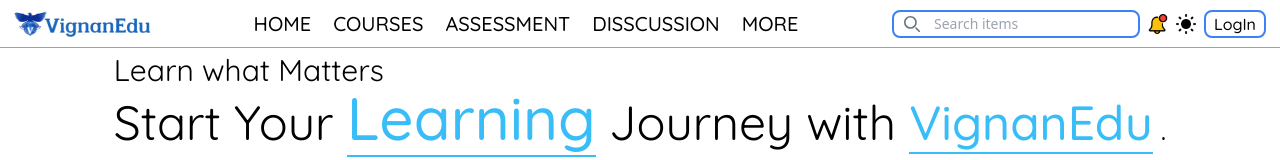
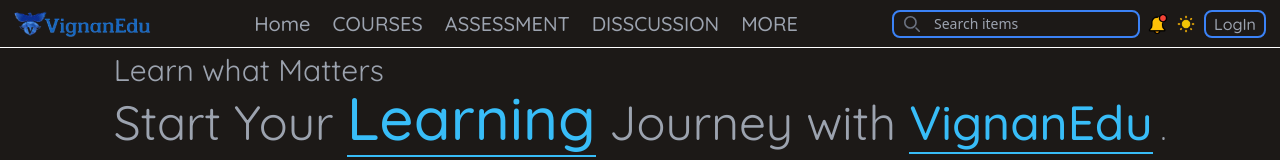
Before and after one commit to 221fa04732/VignanEdu, a React (Vite) app in the folder frontend/: page /HomePage in a window 1280 px wide. Shown: the top 160 px of the page. Built offline with nearby package versions, Linux system fonts and the light colour scheme.

Commit message:
client side rendering completed

```diff
--- a/frontend/src/Atoms/HeaderButtonPathAtom.jsx
+++ /dev/null
@@ -1,6 +0,0 @@
-import {atom} from "recoil"
-
-export const HeaderButtonPathAtom = atom({
-    key : "HeaderButtonPathAtom",
-    default : "/HomePage"
-})
--- a/frontend/src/Atoms/LightDarkModeAtom.jsx
+++ b/frontend/src/Atoms/LightDarkModeAtom.jsx
@@ -2,5 +2,5 @@
 
 export const LightDarkModeAtom = atom({
     key : "LightDarkModeAtom",
-    default : 0
+    default : 1
 })
--- a/frontend/src/Components/ChapterWiseComponent.jsx
+++ b/frontend/src/Components/ChapterWiseComponent.jsx
@@ -1,5 +1,4 @@
 import { useRecoilState } from 'recoil'
-import { useSetRecoilState } from 'recoil'
 import { LightDarkModeAtom } from '../Atoms/LightDarkModeAtom'
 
 export default function ChapterWiseComponent()
@@ -12,7 +11,7 @@
     <div className={`${lightdarkvalue === 1 ? 'bg-stone-900' : 'bg-white'} ${lightdarkvalue === 1 ? 'text-gray-400' : 'text-black'}`}>
         <div className={`border-b-2 border-l-2 border-gray-400 hover:border-blue-500 rounded-xl p-5 flex flex-col justify-center items-center`}>
             <div className={`h-32 overflow-hidden rounded`}>
-                <img className={`object-contain`} src='C:\Users\hp\OneDrive\Desktop\VignanEdu\frontend\public\chapter-01.png'  />
+                <img className={`object-contain`} src='/chapter-01.png'  />
             </div>
             <button className="bg-blue-500 text-black p-2 rounded mt-2 pl-5 pr-5">Start Chapter</button>
         </div>
@@ -21,7 +20,7 @@
     <div className={`${lightdarkvalue === 1 ? 'bg-stone-900' : 'bg-white'} ${lightdarkvalue === 1 ? 'text-gray-400' : 'text-black'}`}>
         <div className={`border-b-2 border-l-2 border-gray-400 hover:border-blue-500 rounded-xl p-5 flex flex-col justify-center items-center`}>
             <div className={`h-32 overflow-hidden rounded`}>
-                <img className={`object-contain`} src='C:\Users\hp\OneDrive\Desktop\VignanEdu\frontend\public\chapter-01.png'  />
+            <img className={`object-contain`} src='/chapter-02.png'  />
             </div>
             <button className="bg-blue-500 text-black p-2 rounded mt-2 pl-5 pr-5">Start Chapter</button>
         </div>
@@ -30,7 +29,7 @@
     <div className={`${lightdarkvalue === 1 ? 'bg-stone-900' : 'bg-white'} ${lightdarkvalue === 1 ? 'text-gray-400' : 'text-black'}`}>
         <div className={`border-b-2 border-l-2 border-gray-400 hover:border-blue-500 rounded-xl p-5 flex flex-col justify-center items-center`}>
             <div className={`h-32 overflow-hidden rounded`}>
-                <img className={`object-contain`} src='C:\Users\hp\OneDrive\Desktop\VignanEdu\frontend\public\chapter-01.png'  />
+            <img className={`object-contain`} src='/chapter-03.png'  />
             </div>
             <button className="bg-blue-500 text-black p-2 rounded mt-2 pl-5 pr-5">Start Chapter</button>
         </div>
@@ -40,7 +39,7 @@
     <div className={`${lightdarkvalue === 1 ? 'bg-stone-900' : 'bg-white'} ${lightdarkvalue === 1 ? 'text-gray-400' : 'text-black'}`}>
         <div className={`border-b-2 border-l-2 border-gray-400 hover:border-blue-500 rounded-xl p-5 flex flex-col justify-center items-center`}>
             <div className={`h-32 overflow-hidden rounded`}>
-                <img className={`object-contain`} src='C:\Users\hp\OneDrive\Desktop\VignanEdu\frontend\public\chapter-01.png'  />
+            <img className={`object-contain`} src='/chapter-04.png'  />
             </div>
             <button className="bg-blue-500 text-black p-2 rounded mt-2 pl-5 pr-5">Start Chapter</button>
         </div>
@@ -49,7 +48,7 @@
     <div className={`${lightdarkvalue === 1 ? 'bg-stone-900' : 'bg-white'} ${lightdarkvalue === 1 ? 'text-gray-400' : 'text-black'}`}>
         <div className={`border-b-2 border-l-2 border-gray-400 hover:border-blue-500 rounded-xl p-5 flex flex-col justify-center items-center`}>
             <div className={`h-32 overflow-hidden rounded`}>
-                <img className={`object-contain`} src='C:\Users\hp\OneDrive\Desktop\VignanEdu\frontend\public\chapter-01.png'  />
+            <img className={`object-contain`} src='/chapter-05.png'  />
             </div>
             <button className="bg-blue-500 text-black p-2 rounded mt-2 pl-5 pr-5">Start Chapter</button>
         </div>
@@ -58,7 +57,7 @@
     <div className={`${lightdarkvalue === 1 ? 'bg-stone-900' : 'bg-white'} ${lightdarkvalue === 1 ? 'text-gray-400' : 'text-black'}`}>
         <div className={`border-b-2 border-l-2 border-gray-400 hover:border-blue-500 rounded-xl p-5 flex flex-col justify-center items-center`}>
             <div className={`h-32 overflow-hidden rounded`}>
-                <img className={`object-contain`} src='C:\Users\hp\OneDrive\Desktop\VignanEdu\frontend\public\chapter-01.png'  />
+            <img className={`object-contain`} src='/chapter-06.png'  />
             </div>
             <button className="bg-blue-500 text-black p-2 rounded mt-2 pl-5 pr-5">Start Chapter</button>
         </div>
@@ -67,7 +66,7 @@
     <div className={`${lightdarkvalue === 1 ? 'bg-stone-900' : 'bg-white'} ${lightdarkvalue === 1 ? 'text-gray-400' : 'text-black'}`}>
         <div className={`border-b-2 border-l-2 border-gray-400 hover:border-blue-500 rounded-xl p-5 flex flex-col justify-center items-center`}>
             <div className={`h-32 overflow-hidden rounded`}>
-                <img className={`object-contain`} src='C:\Users\hp\OneDrive\Desktop\VignanEdu\frontend\public\chapter-01.png'  />
+            <img className={`object-contain`} src='/chapter-07.png'  />
             </div>
             <button className="bg-blue-500 text-black p-2 rounded mt-2 pl-5 pr-5">Start Chapter</button>
         </div>
@@ -76,7 +75,7 @@
     <div className={`${lightdarkvalue === 1 ? 'bg-stone-900' : 'bg-white'} ${lightdarkvalue === 1 ? 'text-gray-400' : 'text-black'}`}>
         <div className={`border-b-2 border-l-2 border-gray-400 hover:border-blue-500 rounded-xl p-5 flex flex-col justify-center items-center`}>
             <div className={`h-32 overflow-hidden rounded`}>
-                <img className={`object-contain`} src='C:\Users\hp\OneDrive\Desktop\VignanEdu\frontend\public\chapter-01.png'  />
+            <img className={`object-contain`} src='/chapter-08.png'  />
             </div>
             <button className="bg-blue-500 text-black p-2 rounded mt-2 pl-5 pr-5">Start Chapter</button>
         </div>
@@ -85,7 +84,7 @@
     <div className={`${lightdarkvalue === 1 ? 'bg-stone-900' : 'bg-white'} ${lightdarkvalue === 1 ? 'text-gray-400' : 'text-black'}`}>
         <div className={`border-b-2 border-l-2 border-gray-400 hover:border-blue-500 rounded-xl p-5 flex flex-col justify-center items-center`}>
             <div className={`h-32 overflow-hidden rounded`}>
-                <img className={`object-contain`} src='C:\Users\hp\OneDrive\Desktop\VignanEdu\frontend\public\chapter-01.png'  />
+            <img className={`object-contain`} src='/chapter-09.png'  />
             </div>
             <button className="bg-blue-500 text-black p-2 rounded mt-2 pl-5 pr-5">Start Chapter</button>
         </div>
@@ -94,16 +93,7 @@
     <div className={`${lightdarkvalue === 1 ? 'bg-stone-900' : 'bg-white'} ${lightdarkvalue === 1 ? 'text-gray-400' : 'text-black'}`}>
         <div className={`border-b-2 border-l-2 border-gray-400 hover:border-blue-500 rounded-xl p-5 flex flex-col justify-center items-center`}>
             <div className={`h-32 overflow-hidden rounded`}>
-                <img className={`object-contain`} src='C:\Users\hp\OneDrive\Desktop\VignanEdu\frontend\public\chapter-01.png'  />
-            </div>
-            <button className="bg-blue-500 text-black p-2 rounded mt-2 pl-5 pr-5">Start Chapter</button>
-        </div>
-    </div>
-
-    <div className={`${lightdarkvalue === 1 ? 'bg-stone-900' : 'bg-white'} ${lightdarkvalue === 1 ? 'text-gray-400' : 'text-black'}`}>
-        <div className={`border-b-2 border-l-2 border-gray-400 hover:border-blue-500 rounded-xl p-5 flex flex-col justify-center items-center`}>
-            <div className={`h-32 overflow-hidden rounded`}>
-                <img className={`object-contain`} src='C:\Users\hp\OneDrive\Desktop\VignanEdu\frontend\public\chapter-01.png'  />
+            <img className={`object-contain`} src='/chapter-10.png'  />
             </div>
             <button className="bg-blue-500 text-black p-2 rounded mt-2 pl-5 pr-5">Start Chapter</button>
         </div>
--- a/frontend/src/Components/ContentComponent.jsx
+++ b/frontend/src/Components/ContentComponent.jsx
@@ -1,7 +1,5 @@
-import { Suspense, lazy, useEffect } from "react";
-import { BrowserRouter, Routes, Route, useNavigate } from "react-router-dom";
-import { RecoilRoot, useRecoilValue } from "recoil";
-import { HeaderButtonPathAtom } from "../Atoms/HeaderButtonPathAtom";
+import { Suspense, lazy} from "react";
+import { Routes, Route} from "react-router-dom";
 
 
 import Loading from './Loading'
@@ -14,13 +12,6 @@
 
 export default function ContentComponent() {
 
-    const path = useRecoilValue(HeaderButtonPathAtom);
-
-    const navigate = useNavigate();
-    useEffect(() => {
-        navigate(path);
-    }, [path]);
-
     return (
         <div className="pt-12">
             <Suspense fallback={<Loading />}>
@@ -30,7 +21,7 @@
                     <Route path="/AssessmentPage" element={<AssessmentPage />} />
                     <Route path="/DiscussionPage" element={<DiscussionPage />} />
                     <Route path="/MorePage" element={<MorePage />} />
-                    <Route path="/CoursesPage/ArtificialIntelligence" element={<ChapterWiseComponent />} />
+                    <Route path="/CoursesPage/SpecificCourses" element={<ChapterWiseComponent />} />
                 </Routes>
             </Suspense>
         </div>
--- a/frontend/src/Components/CoursesCardComponent.jsx
+++ b/frontend/src/Components/CoursesCardComponent.jsx
@@ -1,14 +1,14 @@
 import { useRecoilState } from 'recoil'
-import { useSetRecoilState } from 'recoil'
 import { LightDarkModeAtom } from '../Atoms/LightDarkModeAtom'
-import { HeaderButtonPathAtom } from '../Atoms/HeaderButtonPathAtom';
 import { LoginStatusAtom } from '../Atoms/LoginStatusAtom';
 import {FloatNotificationAtom} from '../Atoms/FloatNotificationAtom';
+import { useNavigate } from 'react-router-dom';
 
 export default function CourseCardComponent(props)
 {
+
+    const navigate = useNavigate();
     const [lightdarkvalue, setlightdarkmode] = useRecoilState(LightDarkModeAtom)
-    const changePath = useSetRecoilState(HeaderButtonPathAtom);
     const [loginstatus, setloginstatus] = useRecoilState(LoginStatusAtom);
     const [floatnotification, setfloatnotification] = useRecoilState(FloatNotificationAtom);
 
@@ -21,7 +21,7 @@
             });
         }
         else{
-            changePath('/CoursesPage/ArtificialIntelligence');
+            navigate('/CoursesPage/SpecificCourses')
         }
     }
 
--- a/frontend/src/Components/HeaderButtonComponent.jsx
+++ /dev/null
@@ -1,22 +0,0 @@
-import React from 'react';
-import { useSetRecoilState } from 'recoil';
-import { HeaderButtonPathAtom } from '../Atoms/HeaderButtonPathAtom';
-
-export default function HeaderButtonComponent({name, path})
-{
-    const changePath = useSetRecoilState(HeaderButtonPathAtom);
-    return(<div className="p-1.5 pl-4 font-medium text-xl font-myfont1">
-            <button onClick={()=>{
-                changePath(path);
-                ScrollTop()
-            }}>{name}</button>
-        </div>)
-}
-
-function ScrollTop()
-{
-    window.scrollTo({
-        top: 0,
-        behavior: 'smooth',
-    });
-}
--- a/frontend/src/Components/HeaderComponent.jsx
+++ b/frontend/src/Components/HeaderComponent.jsx
@@ -1,5 +1,4 @@
 import LogoComponent from "./LogoComponent";
-import HeaderButtonComponent from "./HeaderButtonComponent";
 import SearchBoxComponent from "./SearchBoxComponent";
 import NotificationComponent from "./NotificationComponent";
 import LightDarkModeComponent from "./LightDarkModeComponent";
@@ -8,6 +7,8 @@
 import { LightDarkModeAtom } from "../Atoms/LightDarkModeAtom";
 import {MobileMenuAtom} from "../Atoms/MobileMenuAtom"
 import MorePageButtonComponent from "./MorePageComponent";
+import { useNavigate } from "react-router-dom";
+import { Link } from "react-router-dom";
 
 export default function HeaderComponent()
 {
@@ -15,16 +16,19 @@
     const mobilemenustate = useSetRecoilState(MobileMenuAtom)
     const LightDarkModeValue = useRecoilValue(LightDarkModeAtom)
 
+    const navigate = useNavigate();
     return(<div className={`${LightDarkModeValue === 1 ? 'bg-stone-900' :'bg-white' } fixed w-full h-12 z-10 flex items-center justify-between pl-2.5 pr-2.5 border-b ${LightDarkModeValue === 1 ? 'border-white' : 'border-gray-400'}`}>
         <div className="flex items-center w-0 lg:w-36 fixed lg:static">
             <LogoComponent />
         </div>
         <div className={`hidden md:flex items-center ${LightDarkModeValue=== 1 ? 'text-gray-400' : 'text-black'}`}>
-            <HeaderButtonComponent name= {'HOME'} path={'/HomePage'} />
-            <HeaderButtonComponent name={'COURSES'} path={'/CoursesPage'}/>
-            <HeaderButtonComponent name={'ASSESSMENT'} path={'/AssessmentPage'}/>
-            <HeaderButtonComponent name={'DISSCUSSION'} path={'/DiscussionPage'}/>
-            <HeaderButtonComponent name={'MORE'} path={'/MorePage'}/>
+
+            <Link to={'/HomePage'} className="p-1.5 pl-4 font-medium text-xl font-myfont1">Home</Link>
+            <Link to={'/CoursesPage'} className="p-1.5 pl-4 font-medium text-xl font-myfont1">COURSES</Link>
+            <Link to={'/AssessmentPage'} className="p-1.5 pl-4 font-medium text-xl font-myfont1">ASSESSMENT</Link>
+            <Link to={'/DiscussionPage'} className="p-1.5 pl-4 font-medium text-xl font-myfont1">DISSCUSSION</Link>
+            <Link to={'/MorePage'} className="p-1.5 pl-4 font-medium text-xl font-myfont1">MORE</Link>
+
         </div>
         <div className = {`md:hidden`}>
             <button onClick={()=>{
--- a/frontend/src/Components/MobileMenuComponent.jsx
+++ b/frontend/src/Components/MobileMenuComponent.jsx
@@ -1,7 +1,7 @@
 import { useRecoilState, useRecoilValue, useSetRecoilState } from "recoil"
 import { LightDarkModeAtom } from "../Atoms/LightDarkModeAtom"
 import { MobileMenuAtom } from "../Atoms/MobileMenuAtom"
-import HeaderButtonComponent from "./HeaderButtonComponent";
+import { Link } from 'react-router-dom'
 
 
 export default function MobileMenuComponent()
@@ -16,11 +16,11 @@
 
     return(<div className={`p-2 w-full flex flex-col items-center border-b ${lightdarkmodevalue === 1 ? 'border-white' : 'border-gray-400'} ${mobilemenuvalue === 1 ? 'block' : 'hidden'} fixed top-12 z-10 ${lightdarkmodevalue=== 1 ? 'text-gray-400' : 'text-black'} ${lightdarkmodevalue === 1 ? 'bg-stone-900' :'bg-white' }`}>
 
-            <HeaderButtonComponent name= {'HOME'} path={'/HomePage'} />
-            <HeaderButtonComponent name={'COURSES'} path={'/CoursesPage'}/>
-            <HeaderButtonComponent name={'ASSESSMENT'} path={'/AssessmentPage'}/>
-            <HeaderButtonComponent name={'DISSCUSSION'} path={'/DiscussionPage'}/>
-            <HeaderButtonComponent name={'MORE'} path={'/MorePage'}/>
+            <Link to={'/HomePage'} className="p-1.5 pl-4 font-medium text-xl font-myfont1">Home</Link>
+            <Link to={'/CoursesPage'} className="p-1.5 pl-4 font-medium text-xl font-myfont1">COURSES</Link>
+            <Link to={'/AssessmentPage'} className="p-1.5 pl-4 font-medium text-xl font-myfont1">ASSESSMENT</Link>
+            <Link to={'/DiscussionPage'} className="p-1.5 pl-4 font-medium text-xl font-myfont1">DISSCUSSION</Link>
+            <Link to={'/MorePage'} className="p-1.5 pl-4 font-medium text-xl font-myfont1">MORE</Link>
 
     </div>)
 }
```
